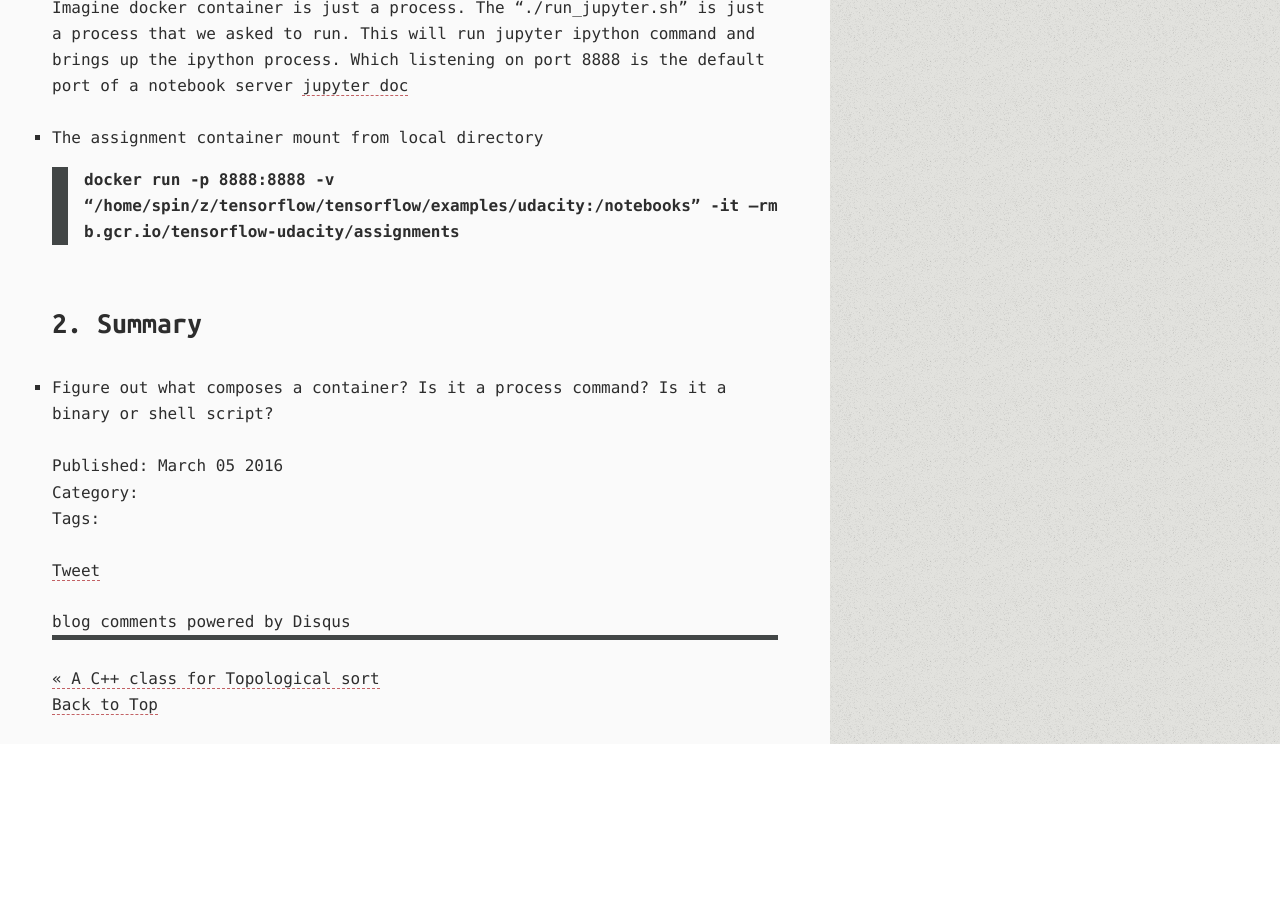
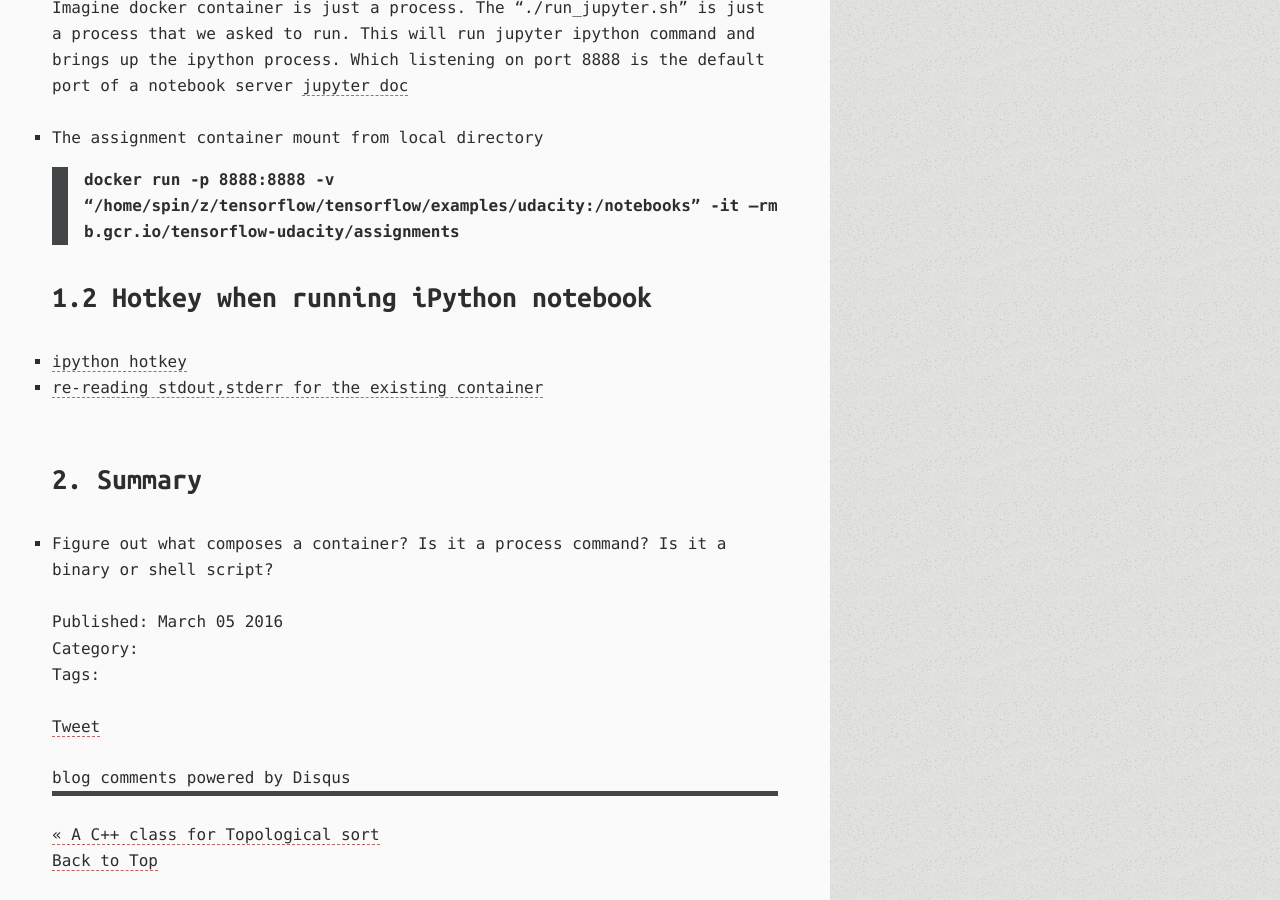
Before and after one commit to BrianPin/brianpin.github.io, a Jekyll site: the page built from _posts/2016-03-05-docker-note-for-udacity-deep-learning-course.markdown, in a window 1280 px wide and 900 px high, scrolled down 1786 px. Built offline with Jekyll 4.4.1, drawn with Linux system fonts in a browser that asks for light colours; Markdown is read by kramdown in place of the engine named in the settings; comment, search, counter and statistics services are not loaded; before the commit the page ends 2530 px from its top, so only the background shows below that.

Commit message:
Change of Docker introduction

```diff
--- a/_posts/2016-03-05-docker-note-for-udacity-deep-learning-course.markdown
+++ b/_posts/2016-03-05-docker-note-for-udacity-deep-learning-course.markdown
@@ -57,6 +57,11 @@ Imagine docker container is just a process. The "./run_jupyter.sh" is just a pro
 + The assignment container mount from local directory
 > docker run -p 8888:8888 -v "/home/spin/z/tensorflow/tensorflow/examples/udacity:/notebooks" -it --rm b.gcr.io/tensorflow-udacity/assignments
 
+## 1.2 Hotkey when running iPython notebook
+
++ [ipython hotkey](https://www.webucator.com/blog/wp-content/uploads/2015/07/IPython-Notebook-Shortcuts.pdf)
++ [re-reading stdout,stderr for the existing container](https://docs.docker.com/engine/reference/commandline/logs/)
+
 # 2. Summary
 
 + Figure out what composes a container? Is it a process command? Is it a binary or shell script?
```
